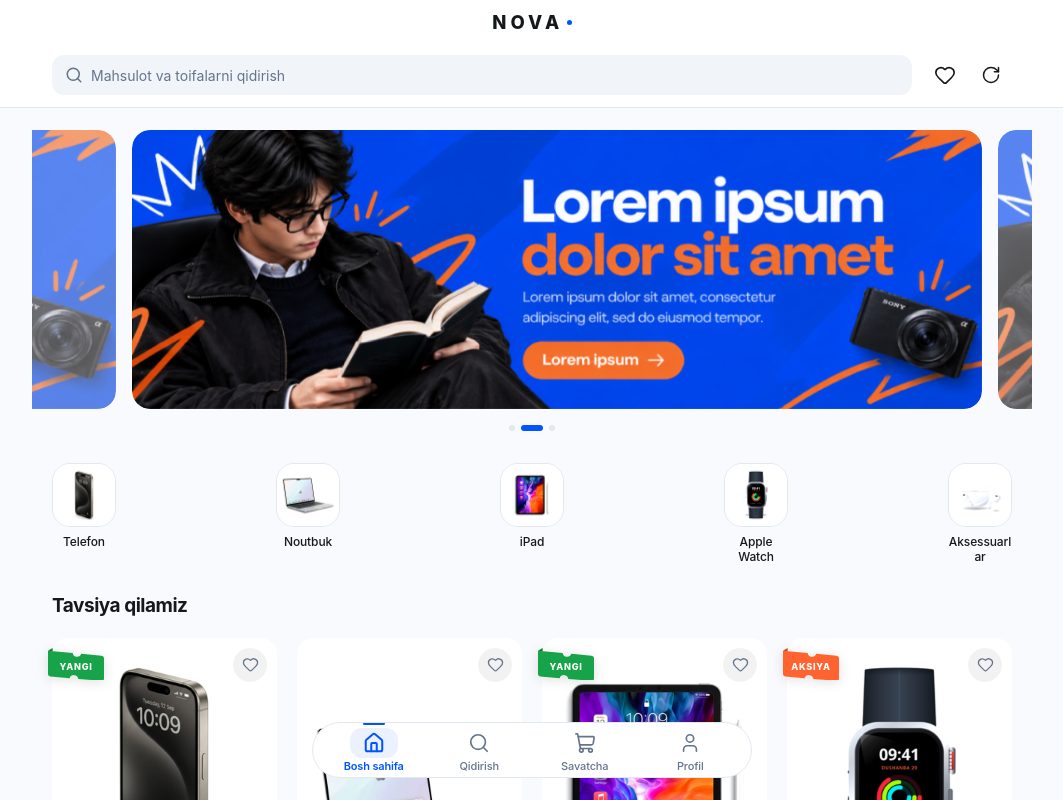
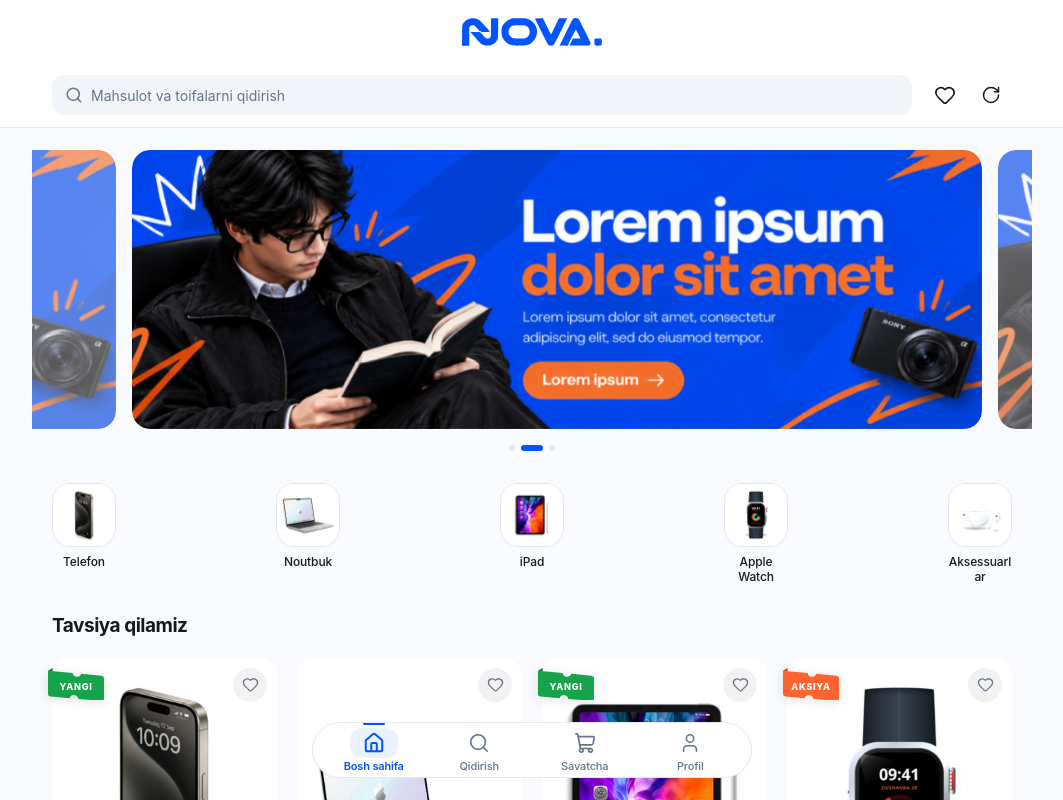
Before and after one commit to rakhimov-web/ecommerce, a React (Vite) app: page / in a window 1280 px wide. Shown: the top 800 px of the page, without its empty margins (108-1171 px from the left). Built offline with nearby package versions, Linux system fonts and the light colour scheme; a web font is replaced by a local one.

Commit message:
feat(header): integrate new logo.svg in full-height top bar centered in X and Y, with search section positioned cleanly below

```diff
--- a/src/components/header/TopBrandBar.jsx
+++ b/src/components/header/TopBrandBar.jsx
@@ -1,4 +1,4 @@
-import { BRAND_CONFIG } from "../../config/brand";
+import logoSvg from "../../assets/icons/logo.svg";
 import { triggerHaptic } from "../../lib/telegram";
 import styles from "./topBrandBar.module.css";
 
@@ -14,24 +14,28 @@ const TopBrandBar = ({ onLogoClick }) => {
 
   return (
     <div className={styles.topBrandBar}>
-      {/* Chap taraf: Telegram nativ Back/Close tugmasi zonasi (48px - 56px) */}
+      {/* Chap taraf: Telegram nativ Back/Close tugmasi zonasi */}
       <div className={styles.tgSideZone} aria-hidden="true" />
 
-      {/* Markaz: Barcha sahifalar uchun o'zgarmas, professional NOVA brend logotipi */}
+      {/* Markaz: Barcha sahifalar uchun o'zgarmas, professional SVG logotipi (X va Y bo'yicha mutlaq markazda) */}
       <div className={styles.logoCenter}>
         <div
           className={styles.brandLogo}
           onClick={handleClick}
           role="button"
           tabIndex={0}
-          aria-label={`${BRAND_CONFIG.name} do'koni`}
+          aria-label="Nova do'koni"
         >
-          <span className={styles.brandName}>{BRAND_CONFIG.name}</span>
-          <span className={styles.brandDot} />
+          <img
+            src={logoSvg}
+            alt="Nova"
+            className={styles.logoSvg}
+            draggable={false}
+          />
         </div>
       </div>
 
-      {/* O'ng taraf: Telegram nativ Options/More (...) menyu tugmasi zonasi (48px - 56px) */}
+      {/* O'ng taraf: Telegram nativ Options/More (...) menyu tugmasi zonasi */}
       <div className={styles.tgSideZone} aria-hidden="true" />
     </div>
   );
--- a/src/components/header/topBrandBar.module.css
+++ b/src/components/header/topBrandBar.module.css
@@ -15,15 +15,15 @@
 
 /* Telegram nativ tugmalari (chapda Back/Close, o'ngda Menu/More) uchun xavfsiz bufer zonalar */
 .tgSideZone {
-  width: 5.2rem;
-  min-width: 5.2rem;
+  width: 5.6rem;
+  min-width: 5.6rem;
   height: 100%;
   display: flex;
   align-items: center;
   pointer-events: none;
 }
 
-/* Markaziy logo zonasi: doimo ekranning mutlaq geometrik markazida turadi */
+/* Markaziy logo zonasi: doimo ekranning mutlaq geometrik markazida X va Y bo'yicha turadi */
 .logoCenter {
   flex: 1;
   display: flex;
@@ -37,12 +37,11 @@
   display: inline-flex;
   align-items: center;
   justify-content: center;
-  gap: 0.35rem;
-  padding: 0.4rem 1.2rem;
-  border-radius: 999px;
   cursor: pointer;
   -webkit-tap-highlight-color: transparent;
   transition: opacity 0.15s ease, transform 0.15s ease;
+  user-select: none;
+  padding: 0.4rem 0.8rem;
 }
 
 .brandLogo:active {
@@ -50,23 +49,19 @@
   transform: scale(0.97);
 }
 
-.brandName {
-  font-family: var(--font-primary);
-  font-size: 1.85rem;
-  font-weight: 800;
-  letter-spacing: 0.22em;
-  text-transform: uppercase;
-  color: var(--black);
-  line-height: 1;
+.logoSvg {
+  height: 2.8rem; /* 28px desktop: aspect ratio 5.026 bo'yicha width = ~140px */
+  width: auto;
+  max-width: 155px;
+  object-fit: contain;
+  display: block;
 }
 
-.brandDot {
-  display: inline-block;
-  width: 0.5rem;
-  height: 0.5rem;
-  border-radius: 50%;
-  background-color: var(--primary);
-  margin-top: 0.15rem;
+@media (max-width: 768px) {
+  .logoSvg {
+    height: 2.6rem; /* 26px mobil: width = ~130px */
+    max-width: 145px;
+  }
 }
 
 @media (max-width: 360px) {
@@ -75,29 +70,24 @@
   }
 
   .tgSideZone {
-    width: 4.4rem;
-    min-width: 4.4rem;
+    width: 4.6rem;
+    min-width: 4.6rem;
   }
 
-  .brandName {
-    font-size: 1.65rem;
-    letter-spacing: 0.18em;
-  }
-
-  .brandDot {
-    width: 0.45rem;
-    height: 0.45rem;
+  .logoSvg {
+    height: 2.3rem; /* 23px kichik mobil: width = ~115px */
+    max-width: 125px;
   }
 }
 
 @media (max-width: 340px) {
   .tgSideZone {
-    width: 3.8rem;
-    min-width: 3.8rem;
+    width: 4.0rem;
+    min-width: 4.0rem;
   }
 
-  .brandName {
-    font-size: 1.55rem;
-    letter-spacing: 0.16em;
+  .logoSvg {
+    height: 2.1rem; /* 21px ultra-kichik mobil: width = ~105px */
+    max-width: 110px;
   }
 }
--- a/src/index.css
+++ b/src/index.css
@@ -120,7 +120,7 @@
   /* ========================================
      UNIFIED APP LAYOUT CONSTANTS (PIXEL MATCHED)
      ======================================== */
-  --top-bar-height: 4.4rem; /* 44px: Telegram native controls va markaziy NOVA logo qatori */
+  --top-bar-height: 6.4rem; /* 64px desktop: To'liq header balandligidagi markaziy logo qatori */
   --header-content-height: 6.4rem; /* 64px desktop: Asl qidiruv va tugmalar qatori (o'lchamlari va paddinglari 100% o'zgarmas) */
   --header-height: calc(var(--top-bar-height) + var(--header-content-height) + env(safe-area-inset-top, 0px));
 
@@ -131,7 +131,7 @@
 
 @media (max-width: 768px) {
   :root {
-    --top-bar-height: 4.4rem; /* 44px mobil */
+    --top-bar-height: 6rem; /* 60px mobil: To'liq header balandligida, logo X va Y bo'yicha mutlaq markazda */
     --header-content-height: 6rem; /* 60px mobil: Asl qidiruv va tugmalar qatori (padding va hajmlari o'zgarmaydi) */
     --header-height: calc(var(--top-bar-height) + var(--header-content-height) + env(safe-area-inset-top, 0px));
     --content-gap-top: 1.6rem; /* 16px mobil */
@@ -141,7 +141,7 @@
 
 @media (max-width: 360px) {
   :root {
-    --top-bar-height: 4.0rem; /* 40px kichik mobil */
+    --top-bar-height: 5.6rem; /* 56px kichik mobil */
     --header-content-height: 5.6rem; /* 56px kichik mobil: Asl qidiruv qatori */
     --header-height: calc(var(--top-bar-height) + var(--header-content-height) + env(safe-area-inset-top, 0px));
     --menu-height: 5.2rem; /* 52px kichik mobil */
@@ -152,7 +152,7 @@
 
 @media (max-width: 340px) {
   :root {
-    --top-bar-height: 3.8rem; /* 38px ultra-kichik mobil */
+    --top-bar-height: 5.4rem; /* 54px ultra-kichik mobil */
     --header-content-height: 5.4rem; /* 54px ultra-kichik mobil: Asl qidiruv qatori */
     --header-height: calc(var(--top-bar-height) + var(--header-content-height) + env(safe-area-inset-top, 0px));
     --menu-height: 5rem; /* 50px ultra-kichik mobil */
```
Also changed, not shown: src/assets/icons/logo.svg.
